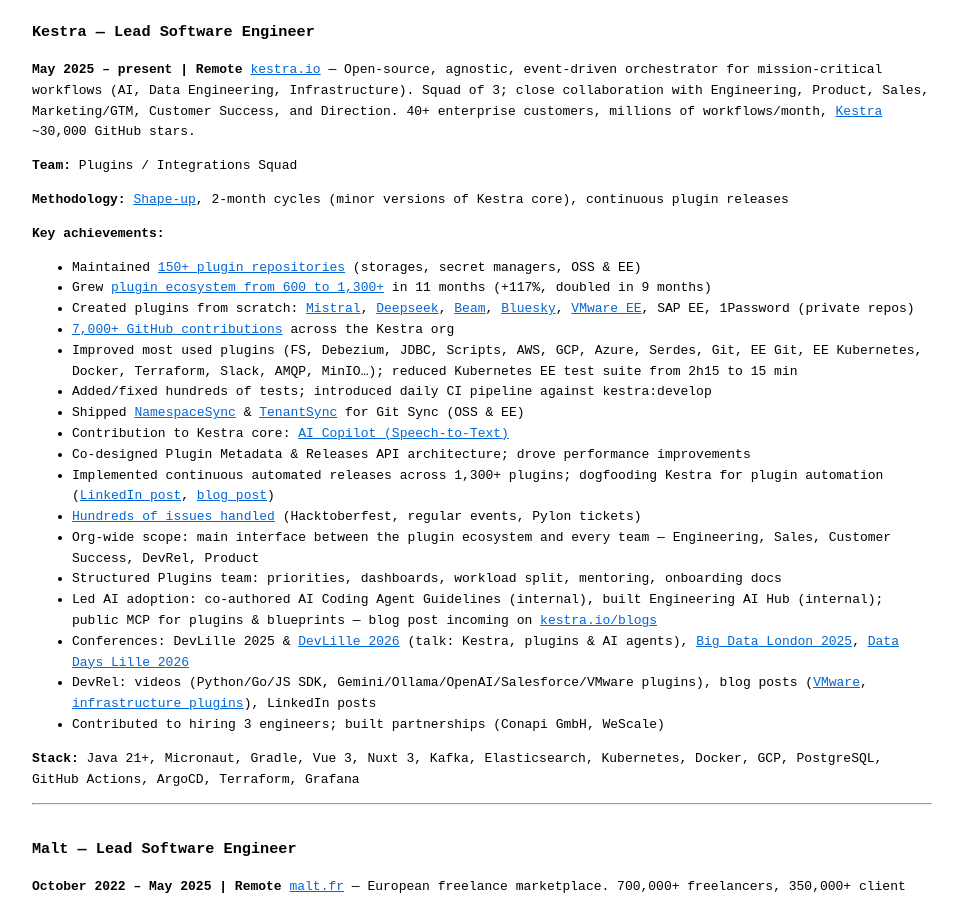
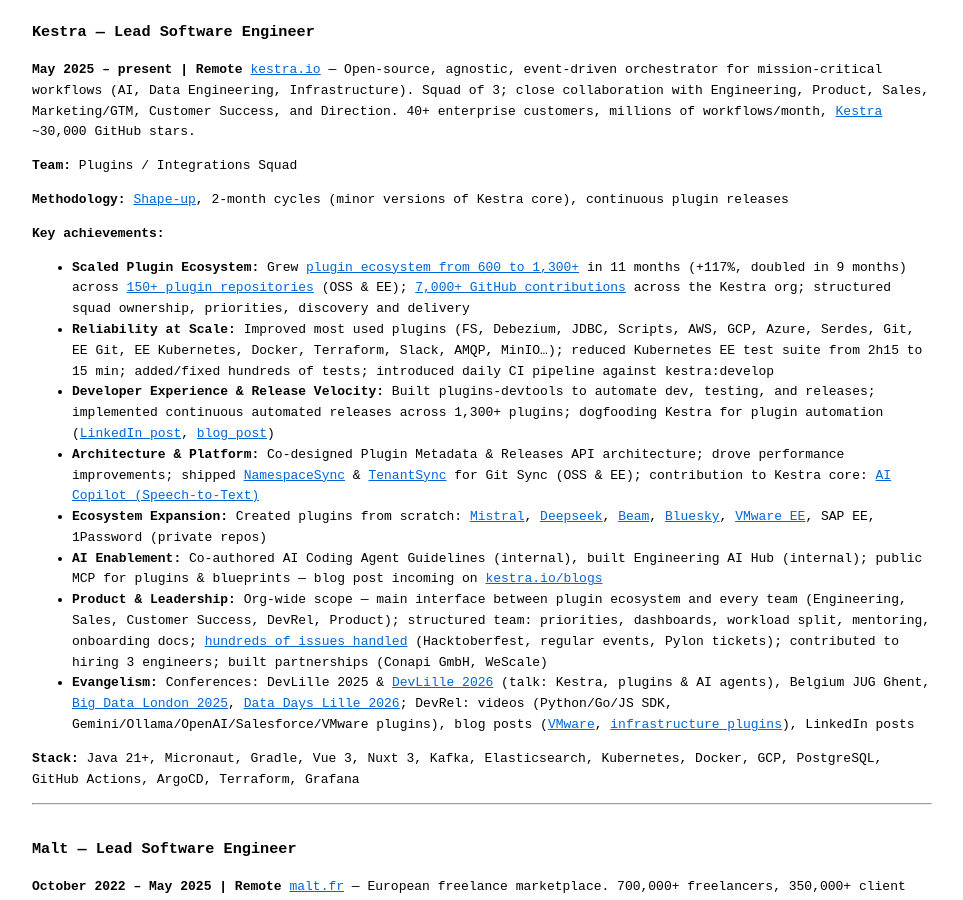
Before and after one commit to fdelbrayelle/fdelbrayelle.github.io, a Jekyll site: the page built from cv.md, in a window 1280 px wide and 900 px high, scrolled down 866 px. Shown: the whole window, without its empty margins (158-1121 px from the left). Built offline with Jekyll 4.4.1, drawn with Linux system fonts in a browser that asks for light colours.

Commit message:
feat(cv): restructure Kestra achievements into 8 LinkedIn-aligned categories
Add plugins-devtools, Belgium JUG Ghent; remove duplicate lines in fr/cv.md.

```diff
--- a/_config.yml
+++ b/_config.yml
@@ -158,23 +158,14 @@
           </p>
           <p><strong>Achievements:</strong>
             <ul>
-              <li>Maintenance of <a href="https://github.com/orgs/kestra-io/repositories?q=plugin" target="_blank" rel="noreferrer noopener">150+ plugin repositories</a>, storages and secrets managers (OSS &amp; EE)</li>
-              <li>Growth from 600 to <a href="https://kestra.io/plugins" target="_blank" rel="noreferrer noopener">1300+ plugins</a> in 11 months (+117%, doubled in 9 months): creation from scratch of <a href="https://github.com/kestra-io/plugin-mistral/pull/1" target="_blank" rel="noreferrer noopener">Mistral</a>, <a href="https://github.com/kestra-io/plugin-deepseek/pull/2" target="_blank" rel="noreferrer noopener">Deepseek</a>, <a href="https://github.com/kestra-io/plugin-beam/pull/5" target="_blank" rel="noreferrer noopener">Beam</a>, <a href="https://github.com/kestra-io/plugin-bluesky/pull/3" target="_blank" rel="noreferrer noopener">Bluesky</a>, <a href="https://kestra.io/blogs/control-vmware-with-kestra" target="_blank" rel="noreferrer noopener">VMware EE</a>, SAP EE, 1Password plugins...</li>
-              <li><a href="https://github.com/search?q=author%3Afdelbrayelle+org%3Akestra-io&amp;type=pullrequests" target="_blank" rel="noreferrer noopener">7000+ GitHub contributions</a> since joining</li>
-              <li>Improved most used plugins (FS, Debezium, JDBC, Scripts, AWS, GCP, Azure, Serdes, Git, EE Git, EE Kubernetes, Docker, Terraform, Slack, AMQP, MinIO…) and reduction of flaky tests (e.g. Kubernetes EE: from 2h15 to 15 min)</li>
-              <li>Added and fixed hundreds of tests, set up a daily CI on kestra:develop</li>
-              <li>Broad community support: <a href="https://github.com/search?q=assignee%3Afdelbrayelle+org%3Akestra-io&amp;type=issues" target="_blank" rel="noreferrer noopener">hundreds of issues handled</a> (Hacktoberfest, regular events, Pylon tickets)</li>
-              <li>Implementation of a new release lifecycle and automated continuous releases across 1300+ plugins; dogfooding Kestra for plugin automation (<a href="https://www.linkedin.com/posts/fdelbrayelle_kestra-opensource-dataengineering-activity-7447888978512498688-bfBr" target="_blank" rel="noreferrer noopener">LinkedIn post</a>, <a href="https://kestra.io/blogs/2026-04-27-how-kestra-ships-plugins" target="_blank" rel="noreferrer noopener">blog post</a>)</li>
-              <li>New Git Sync with <a href="https://github.com/kestra-io/plugin-git/pull/177" target="_blank" rel="noreferrer noopener">NamespaceSync</a> &amp; <a href="https://github.com/kestra-io/plugin-git/pull/180" target="_blank" rel="noreferrer noopener">TenantSync</a> (OSS &amp; EE)</li>
-              <li>Contribution to Kestra core: <a href="https://github.com/kestra-io/kestra/pull/14174" target="_blank" rel="noreferrer noopener">AI Copilot (Speech-to-Text)</a></li>
-              <li>Co-design of the Plugin Metadata &amp; Releases API architecture, performance improvements</li>
-              <li>Org-wide scope: interactions with every team (Engineering, Sales, Customer Success, DevRel, Product) as the main interface for the plugin ecosystem</li>
-              <li>Structuring the Plugins team: priorities, dashboards, work distribution, mentoring, onboarding</li>
-              <li>Organization of cooldown topics: flakiness, disabled tests, shared OSS/EE lib, weekly reports</li>
-              <li>Pioneer of AI tools adoption at Kestra: co-authoring AI Coding Agent Guidelines (internal), creating the Engineering AI Hub (internal), public MCP for plugins &amp; blueprints (blog post incoming on <a href="https://kestra.io/blogs" target="_blank" rel="noreferrer noopener">kestra.io/blogs</a>)</li>
-              <li>Conferences: DevLille 2025 &amp; <a href="https://devlille.fr/talk-page-136143e9-347b-4884-b21c-ef9cd6caab40/" target="_blank" rel="noreferrer noopener">DevLille 2026</a> (talk on Kestra, plugins &amp; AI agents), <a href="https://bigdataldn.com" target="_blank" rel="noreferrer noopener">Big Data London 2025</a>, <a href="https://fdelbrayelle.github.io/meetups/datadayslille2026/en/" target="_blank" rel="noreferrer noopener">Data Days Lille 2026</a></li>
-              <li>DevRel contribution: videos (Python/Go/JS SDK, Gemini/Ollama/OpenAI/Salesforce/VMware plugins), blog articles (<a href="https://kestra.io/blogs/control-vmware-with-kestra" target="_blank" rel="noreferrer noopener">VMware</a>, <a href="https://kestra.io/blogs/infra-automation" target="_blank" rel="noreferrer noopener">infrastructure plugins</a>), LinkedIn posts</li>
-              <li>Assistance with recruitment (3 engineers) and partnerships (Conapi GmbH, WeScale)</li>
+              <li><strong>Scaled Plugin Ecosystem:</strong> Grew from 600 to <a href="https://kestra.io/plugins" target="_blank" rel="noreferrer noopener">1300+ plugins</a> in 11 months (+117%, doubled in 9 months) across <a href="https://github.com/orgs/kestra-io/repositories?q=plugin" target="_blank" rel="noreferrer noopener">150+ plugin repositories</a> (OSS &amp; EE); <a href="https://github.com/search?q=author%3Afdelbrayelle+org%3Akestra-io&amp;type=pullrequests" target="_blank" rel="noreferrer noopener">7000+ GitHub contributions</a> across the Kestra org; structured squad ownership, priorities, discovery and delivery</li>
+              <li><strong>Reliability at Scale:</strong> Improved most used plugins (FS, Debezium, JDBC, Scripts, AWS, GCP, Azure, Serdes, Git, EE Git, EE Kubernetes, Docker, Terraform, Slack, AMQP, MinIO…); reduced Kubernetes EE test suite from 2h15 to 15 min; added/fixed hundreds of tests; introduced daily CI on kestra:develop</li>
+              <li><strong>Developer Experience &amp; Release Velocity:</strong> Built plugins-devtools to automate dev, testing, and releases; continuous automated releases across 1300+ plugins; dogfooding Kestra for plugin automation (<a href="https://www.linkedin.com/posts/fdelbrayelle_kestra-opensource-dataengineering-activity-7447888978512498688-bfBr" target="_blank" rel="noreferrer noopener">LinkedIn post</a>, <a href="https://kestra.io/blogs/2026-04-27-how-kestra-ships-plugins" target="_blank" rel="noreferrer noopener">blog post</a>)</li>
+              <li><strong>Architecture &amp; Platform:</strong> Co-designed Plugin Metadata &amp; Releases API architecture; drove performance improvements; shipped <a href="https://github.com/kestra-io/plugin-git/pull/177" target="_blank" rel="noreferrer noopener">NamespaceSync</a> &amp; <a href="https://github.com/kestra-io/plugin-git/pull/180" target="_blank" rel="noreferrer noopener">TenantSync</a> for Git Sync (OSS &amp; EE); contribution to Kestra core: <a href="https://github.com/kestra-io/kestra/pull/14174" target="_blank" rel="noreferrer noopener">AI Copilot (Speech-to-Text)</a></li>
+              <li><strong>Ecosystem Expansion:</strong> Created plugins from scratch: <a href="https://github.com/kestra-io/plugin-mistral/pull/1" target="_blank" rel="noreferrer noopener">Mistral</a>, <a href="https://github.com/kestra-io/plugin-deepseek/pull/2" target="_blank" rel="noreferrer noopener">Deepseek</a>, <a href="https://github.com/kestra-io/plugin-beam/pull/5" target="_blank" rel="noreferrer noopener">Beam</a>, <a href="https://github.com/kestra-io/plugin-bluesky/pull/3" target="_blank" rel="noreferrer noopener">Bluesky</a>, <a href="https://kestra.io/blogs/control-vmware-with-kestra" target="_blank" rel="noreferrer noopener">VMware EE</a>, SAP EE, 1Password (private repos)</li>
+              <li><strong>AI Enablement:</strong> Co-authored AI Coding Agent Guidelines (internal), built Engineering AI Hub (internal); public MCP for plugins &amp; blueprints (blog post incoming on <a href="https://kestra.io/blogs" target="_blank" rel="noreferrer noopener">kestra.io/blogs</a>)</li>
+              <li><strong>Product &amp; Leadership:</strong> Org-wide scope — main interface between plugin ecosystem and every team (Engineering, Sales, Customer Success, DevRel, Product); structured team: priorities, dashboards, workload split, mentoring, onboarding docs; <a href="https://github.com/search?q=assignee%3Afdelbrayelle+org%3Akestra-io&amp;type=issues" target="_blank" rel="noreferrer noopener">hundreds of issues handled</a> (Hacktoberfest, regular events, Pylon tickets); contributed to hiring 3 engineers; built partnerships (Conapi GmbH, WeScale)</li>
+              <li><strong>Evangelism:</strong> Conferences: DevLille 2025 &amp; <a href="https://devlille.fr/talk-page-136143e9-347b-4884-b21c-ef9cd6caab40/" target="_blank" rel="noreferrer noopener">DevLille 2026</a> (talk on Kestra, plugins &amp; AI agents), Belgium JUG Ghent, <a href="https://bigdataldn.com" target="_blank" rel="noreferrer noopener">Big Data London 2025</a>, <a href="https://fdelbrayelle.github.io/meetups/datadayslille2026/en/" target="_blank" rel="noreferrer noopener">Data Days Lille 2026</a>; DevRel: videos (Python/Go/JS SDK, Gemini/Ollama/OpenAI/Salesforce/VMware plugins), blog posts (<a href="https://kestra.io/blogs/control-vmware-with-kestra" target="_blank" rel="noreferrer noopener">VMware</a>, <a href="https://kestra.io/blogs/infra-automation" target="_blank" rel="noreferrer noopener">infrastructure plugins</a>), LinkedIn posts</li>
             </ul>
           </p>
           <p><strong>Tech stack:</strong> <mark>Java 21+</mark>, <mark>Micronaut</mark>, <mark>Gradle</mark>, <mark>Vue 3</mark>, <mark>Nuxt 3</mark>, <mark>Kafka</mark>, <mark>ElasticSearch</mark>, <mark>Kubernetes</mark>, <mark>Docker</mark>, <mark>Google Cloud Platform</mark>, <mark>PostgreSQL</mark>, <mark>git</mark>, <mark>GitHub Actions</mark>, <mark>ArgoCD</mark>, <mark>Terraform</mark>, <mark>Elasticsearch Logstash Kibana</mark>, <mark>Grafana</mark></p>
--- a/cv.md
+++ b/cv.md
@@ -50,23 +50,14 @@
 
 **Key achievements:**
 
-- Maintained [150+ plugin repositories](https://github.com/orgs/kestra-io/repositories?q=plugin) (storages, secret managers, OSS & EE)
-- Grew [plugin ecosystem from 600 to 1,300+](https://kestra.io/plugins) in 11 months (+117%, doubled in 9 months)
-- Created plugins from scratch: [Mistral](https://github.com/kestra-io/plugin-mistral/pull/1), [Deepseek](https://github.com/kestra-io/plugin-deepseek/pull/2), [Beam](https://github.com/kestra-io/plugin-beam/pull/5), [Bluesky](https://github.com/kestra-io/plugin-bluesky/pull/3), [VMware EE](https://kestra.io/blogs/control-vmware-with-kestra), SAP EE, 1Password (private repos)
-- [7,000+ GitHub contributions](https://github.com/search?q=author%3Afdelbrayelle+org%3Akestra-io&type=pullrequests) across the Kestra org
-- Improved most used plugins (FS, Debezium, JDBC, Scripts, AWS, GCP, Azure, Serdes, Git, EE Git, EE Kubernetes, Docker, Terraform, Slack, AMQP, MinIO…); reduced Kubernetes EE test suite from 2h15 to 15 min
-- Added/fixed hundreds of tests; introduced daily CI pipeline against kestra:develop
-- Shipped [NamespaceSync](https://github.com/kestra-io/plugin-git/pull/177) & [TenantSync](https://github.com/kestra-io/plugin-git/pull/180) for Git Sync (OSS & EE)
-- Contribution to Kestra core: [AI Copilot (Speech-to-Text)](https://github.com/kestra-io/kestra/pull/14174)
-- Co-designed Plugin Metadata & Releases API architecture; drove performance improvements
-- Implemented continuous automated releases across 1,300+ plugins; dogfooding Kestra for plugin automation ([LinkedIn post](https://www.linkedin.com/posts/fdelbrayelle_kestra-opensource-dataengineering-activity-7447888978512498688-bfBr), [blog post](https://kestra.io/blogs/2026-04-27-how-kestra-ships-plugins))
-- [Hundreds of issues handled](https://github.com/search?q=assignee%3Afdelbrayelle+org%3Akestra-io&type=issues) (Hacktoberfest, regular events, Pylon tickets)
-- Org-wide scope: main interface between the plugin ecosystem and every team — Engineering, Sales, Customer Success, DevRel, Product
-- Structured Plugins team: priorities, dashboards, workload split, mentoring, onboarding docs
-- Led AI adoption: co-authored AI Coding Agent Guidelines (internal), built Engineering AI Hub (internal); public MCP for plugins & blueprints — blog post incoming on [kestra.io/blogs](https://kestra.io/blogs)
-- Conferences: DevLille 2025 & [DevLille 2026](https://devlille.fr/talk-page-136143e9-347b-4884-b21c-ef9cd6caab40/) (talk: Kestra, plugins & AI agents), [Big Data London 2025](https://bigdataldn.com), [Data Days Lille 2026](https://fdelbrayelle.github.io/meetups/datadayslille2026/en/)
-- DevRel: videos (Python/Go/JS SDK, Gemini/Ollama/OpenAI/Salesforce/VMware plugins), blog posts ([VMware](https://kestra.io/blogs/control-vmware-with-kestra), [infrastructure plugins](https://kestra.io/blogs/infra-automation)), LinkedIn posts
-- Contributed to hiring 3 engineers; built partnerships (Conapi GmbH, WeScale)
+- **Scaled Plugin Ecosystem:** Grew [plugin ecosystem from 600 to 1,300+](https://kestra.io/plugins) in 11 months (+117%, doubled in 9 months) across [150+ plugin repositories](https://github.com/orgs/kestra-io/repositories?q=plugin) (OSS & EE); [7,000+ GitHub contributions](https://github.com/search?q=author%3Afdelbrayelle+org%3Akestra-io&type=pullrequests) across the Kestra org; structured squad ownership, priorities, discovery and delivery
+- **Reliability at Scale:** Improved most used plugins (FS, Debezium, JDBC, Scripts, AWS, GCP, Azure, Serdes, Git, EE Git, EE Kubernetes, Docker, Terraform, Slack, AMQP, MinIO…); reduced Kubernetes EE test suite from 2h15 to 15 min; added/fixed hundreds of tests; introduced daily CI pipeline against kestra:develop
+- **Developer Experience & Release Velocity:** Built plugins-devtools to automate dev, testing, and releases; implemented continuous automated releases across 1,300+ plugins; dogfooding Kestra for plugin automation ([LinkedIn post](https://www.linkedin.com/posts/fdelbrayelle_kestra-opensource-dataengineering-activity-7447888978512498688-bfBr), [blog post](https://kestra.io/blogs/2026-04-27-how-kestra-ships-plugins))
+- **Architecture & Platform:** Co-designed Plugin Metadata & Releases API architecture; drove performance improvements; shipped [NamespaceSync](https://github.com/kestra-io/plugin-git/pull/177) & [TenantSync](https://github.com/kestra-io/plugin-git/pull/180) for Git Sync (OSS & EE); contribution to Kestra core: [AI Copilot (Speech-to-Text)](https://github.com/kestra-io/kestra/pull/14174)
+- **Ecosystem Expansion:** Created plugins from scratch: [Mistral](https://github.com/kestra-io/plugin-mistral/pull/1), [Deepseek](https://github.com/kestra-io/plugin-deepseek/pull/2), [Beam](https://github.com/kestra-io/plugin-beam/pull/5), [Bluesky](https://github.com/kestra-io/plugin-bluesky/pull/3), [VMware EE](https://kestra.io/blogs/control-vmware-with-kestra), SAP EE, 1Password (private repos)
+- **AI Enablement:** Co-authored AI Coding Agent Guidelines (internal), built Engineering AI Hub (internal); public MCP for plugins & blueprints — blog post incoming on [kestra.io/blogs](https://kestra.io/blogs)
+- **Product & Leadership:** Org-wide scope — main interface between plugin ecosystem and every team (Engineering, Sales, Customer Success, DevRel, Product); structured team: priorities, dashboards, workload split, mentoring, onboarding docs; [hundreds of issues handled](https://github.com/search?q=assignee%3Afdelbrayelle+org%3Akestra-io&type=issues) (Hacktoberfest, regular events, Pylon tickets); contributed to hiring 3 engineers; built partnerships (Conapi GmbH, WeScale)
+- **Evangelism:** Conferences: DevLille 2025 & [DevLille 2026](https://devlille.fr/talk-page-136143e9-347b-4884-b21c-ef9cd6caab40/) (talk: Kestra, plugins & AI agents), Belgium JUG Ghent, [Big Data London 2025](https://bigdataldn.com), [Data Days Lille 2026](https://fdelbrayelle.github.io/meetups/datadayslille2026/en/); DevRel: videos (Python/Go/JS SDK, Gemini/Ollama/OpenAI/Salesforce/VMware plugins), blog posts ([VMware](https://kestra.io/blogs/control-vmware-with-kestra), [infrastructure plugins](https://kestra.io/blogs/infra-automation)), LinkedIn posts
 
 **Stack:** Java 21+, Micronaut, Gradle, Vue 3, Nuxt 3, Kafka, Elasticsearch, Kubernetes, Docker, GCP, PostgreSQL, GitHub Actions, ArgoCD, Terraform, Grafana
 
```
Also changed, not shown: _data/fr_site.yml (+8 -17 lines), fr/cv.md (+8 -18 lines).
